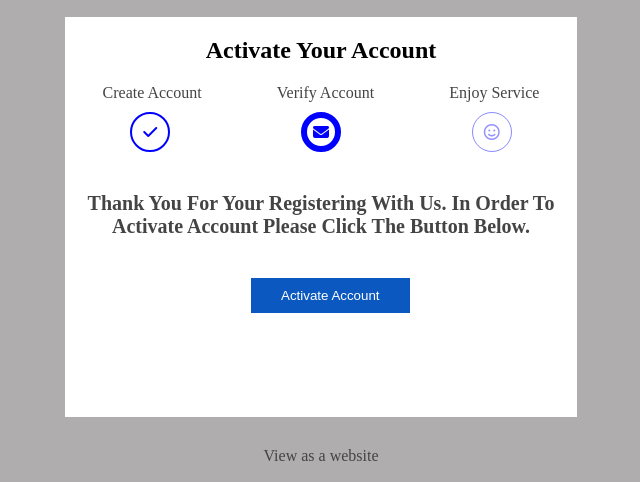
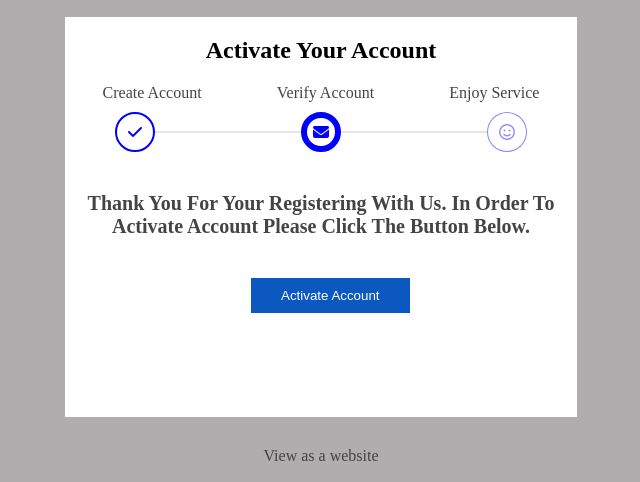
Before and after one commit to sohel369/Activate-Account, a plain HTML site: page index.html in a window 1280 px wide. Shown: the part 71-553 px from the top of the page, without its empty margins (319-959 px from the left). Drawn offline with Linux system fonts and the light colour scheme.

Commit message:
after added

```diff
--- a/css/style.css
+++ b/css/style.css
@@ -28,8 +28,22 @@ section {
 }
 .content_logo {
     display: flex;
-    justify-content: space-around;
+    justify-content: space-between;
     margin-top: 10px;
+    position: relative;
+    width: calc(100% - 100px);
+    margin-left: auto;
+    margin-right: auto;
+}
+.content_logo::after{
+    content: '';
+    position: absolute;
+    width: 100%;
+    height: 2px;
+    background: rgba(0, 0, 0, 0.1);
+    left: 0;
+    top: 50%;
+    transform: translateY(-50%);
 }
 .content_logo #logo1{
     height: 40px;
@@ -40,6 +54,11 @@ section {
     display: flex;
     align-items: center;
     justify-content: center;
+}
+.content_logo i{
+    position: relative;
+    z-index: 10;
+    background: #fff;
 }
 .content_logo #logo2{
     height: 40px;
```
